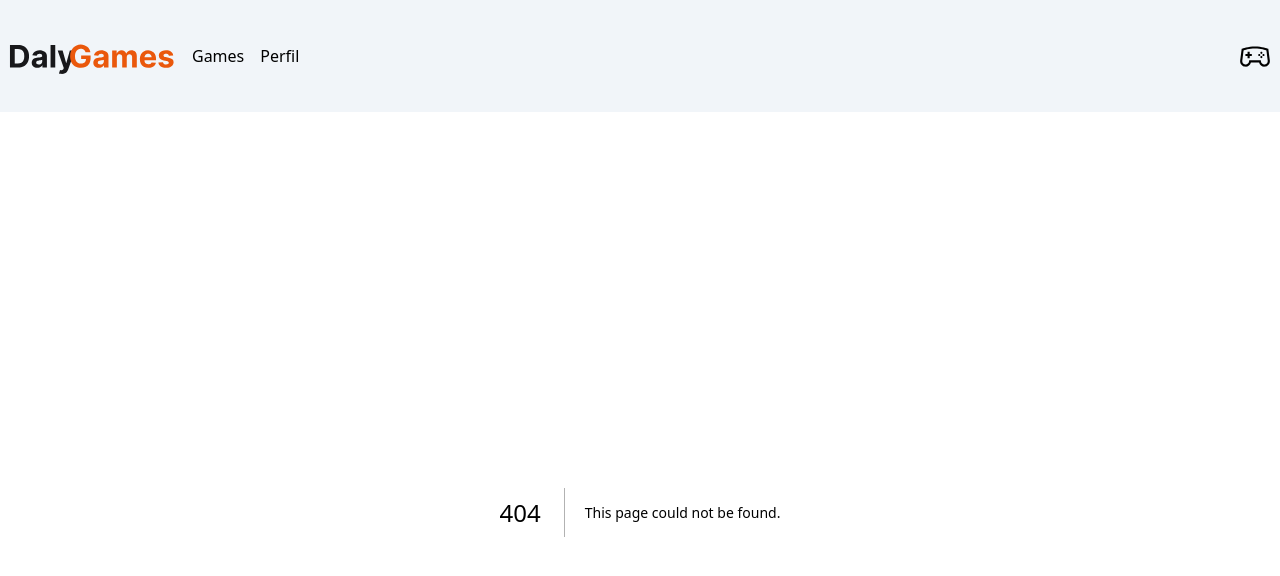
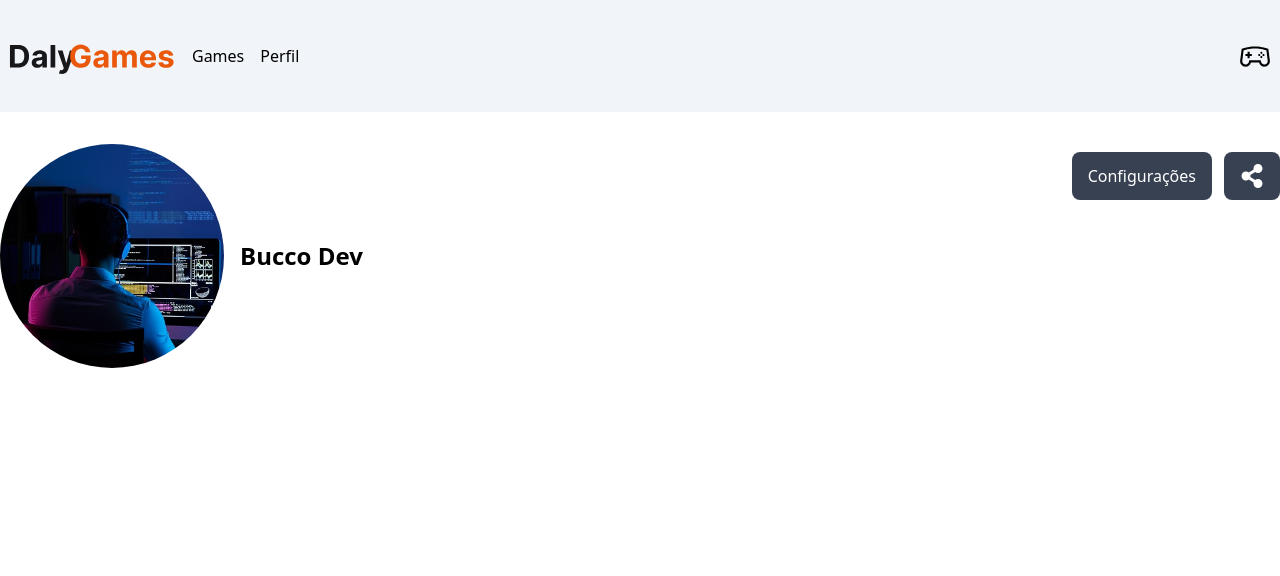
Before and after one commit to Fbclongobucco/app_dalygames, a Next.js app: page /api/dalygames/profile in a window 1280 px wide. Before the commit this address had no page. Shown: the top 576 px of the page. Built offline with nearby package versions, Linux system fonts and the light colour scheme.

Commit message:
create profile page

```diff
--- a/src/app/game/[id]/page.tsx
+++ b/src/app/game/[id]/page.tsx
@@ -4,9 +4,41 @@ import Image from "next/image";
 import { redirect } from "next/navigation";
 import { Label } from "./components";
 import { GameCard } from "@/components/gamecard";
+import { Metadata } from "next";
 
+interface PropsParams{
+    params: {
+        id: string
+    }
+}
 
+export async function generateMedata({params}: PropsParams): Promise<Metadata>{
 
+    try{
+        const response: GameProps = await fetch(`${process.env.NEXT_API_URL}/next-api/?api=game&id=${params.id}`, {next: {revalidate: 60}})
+        .then((res)=> res.json())
+        .catch(()=>{
+            return {
+                title: "DalyGames - Descubra jogos incriveis pra se divertir."
+            }
+        })
+
+        return {
+            title: response.title,
+            description: `${response.description.slice(0,100)}...`,
+            openGraph: {
+                title: response.title,
+                images: response.image_url
+            }
+        }
+
+    } catch(err){
+        return {
+            title: "DalyGames - Descubra jogos incriveis pra se divertir."
+        }
+    }
+
+}
 
 
 async function getData(id: string) {
--- /dev/null
+++ b/src/app/profile/page.tsx
@@ -0,0 +1,31 @@
+import { Container } from "@/components/container";
+import Image from "next/image";
+import { FaShareAlt } from "react-icons/fa";
+
+export default function Profile(){
+    return(
+        <Container>
+            <section className="mt-8 flex flex-col items-center justify-between relative gap-3 sm:flex-row">
+                <div className="w-full flex items-center gap-4 text-lg flex-col sm:flex-row justify-center sm:justify-normal">
+                    <Image
+                    src="/api/dalygames/assets/user.png"
+                    alt="imagem do perfil do usuário"
+                    className="rounded-full h-56 object-cover"
+                    width={224}
+                    height={224}
+                    />
+                    <h1 className="font-bold text-2xl">Bucco Dev</h1>
+                </div>
+    <div className="sm:absolute top-0 right-0 gap-3 flex items-center justify-center mt-2">
+    <button className="bg-gray-700 px-4 py-3 rounded-lg text-white">
+        Configurações
+    </button>
+
+    <button className="bg-gray-700 px-4 py-3 rounded-lg">
+        <FaShareAlt size={24} color="#fff"/>
+    </button>
+    </div>
+            </section>
+        </Container>
+    )
+}
```
